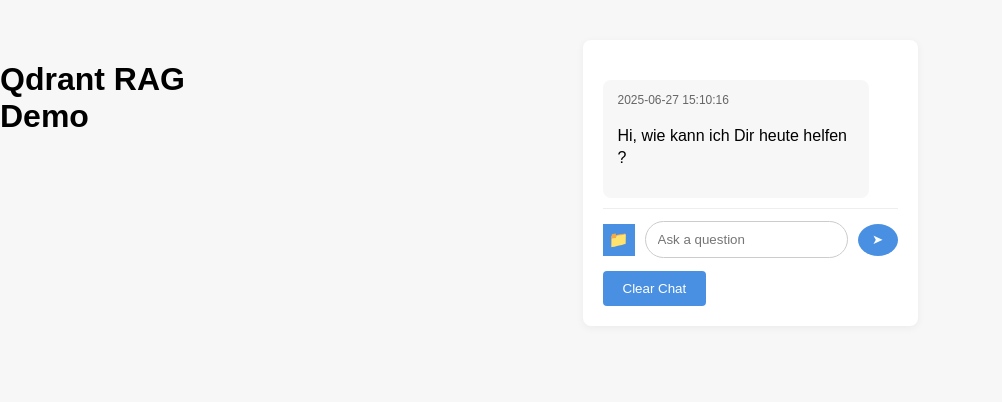
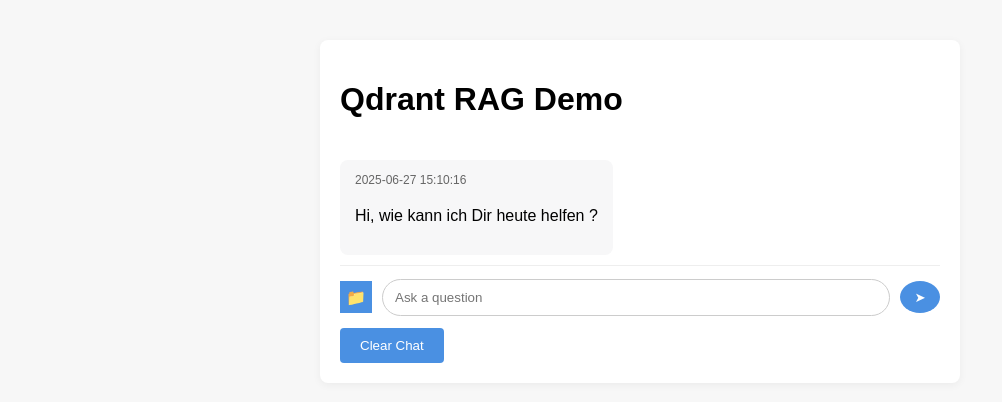
Before and after one commit to bennyhandball/Datenbanken, a Flask app: page / in a window 1280 px wide. Shown: the top 402 px of the page, without its empty margins (0-1002 px from the left). Run offline with Flask 3, Linux system fonts and the light colour scheme.

Commit message:
Revert "Move title sidebar left"

```diff
--- a/static/style.css
+++ b/static/style.css
@@ -9,20 +9,6 @@
     background-color: var(--background-color);
     margin: 0;
     padding: 40px 0;
-}
-
-.main-layout {
-    display: flex;
-    justify-content: center;
-    align-items: flex-start;
-    gap: 20px;
-}
-
-.title-container {
-    width: 200px;
-    display: flex;
-    align-items: center;
-    justify-content: center;
 }
 
 .container {
--- a/templates/index.html
+++ b/templates/index.html
@@ -6,12 +6,9 @@
     <link rel="stylesheet" href="{{ url_for('static', filename='style.css') }}">
 </head>
 <body>
-<div class="main-layout">
-    <div class="title-container">
-        <h1>Qdrant RAG Demo</h1>
-    </div>
-    <div class="container">
-        <div id="loading-container"><div id="loading-bar"></div></div>
+<div class="container">
+    <h1>Qdrant RAG Demo</h1>
+    <div id="loading-container"><div id="loading-bar"></div></div>
 
     <div id="chat-interface">
         <div id="chat-container">
@@ -43,7 +40,6 @@
         <p>{{ error }}</p>
     </div>
     {% endif %}
-    </div>
 </div>
 <script src="{{ url_for('static', filename='script.js') }}"></script>
 </body>
```
